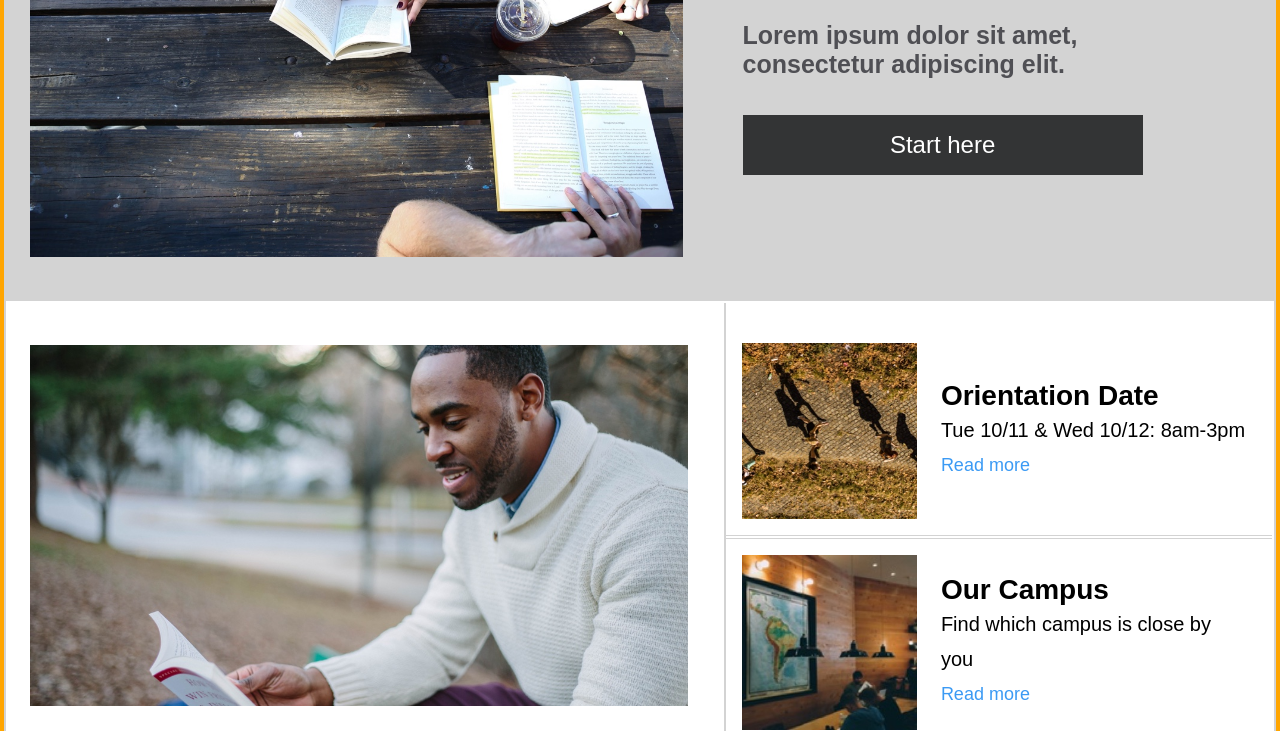
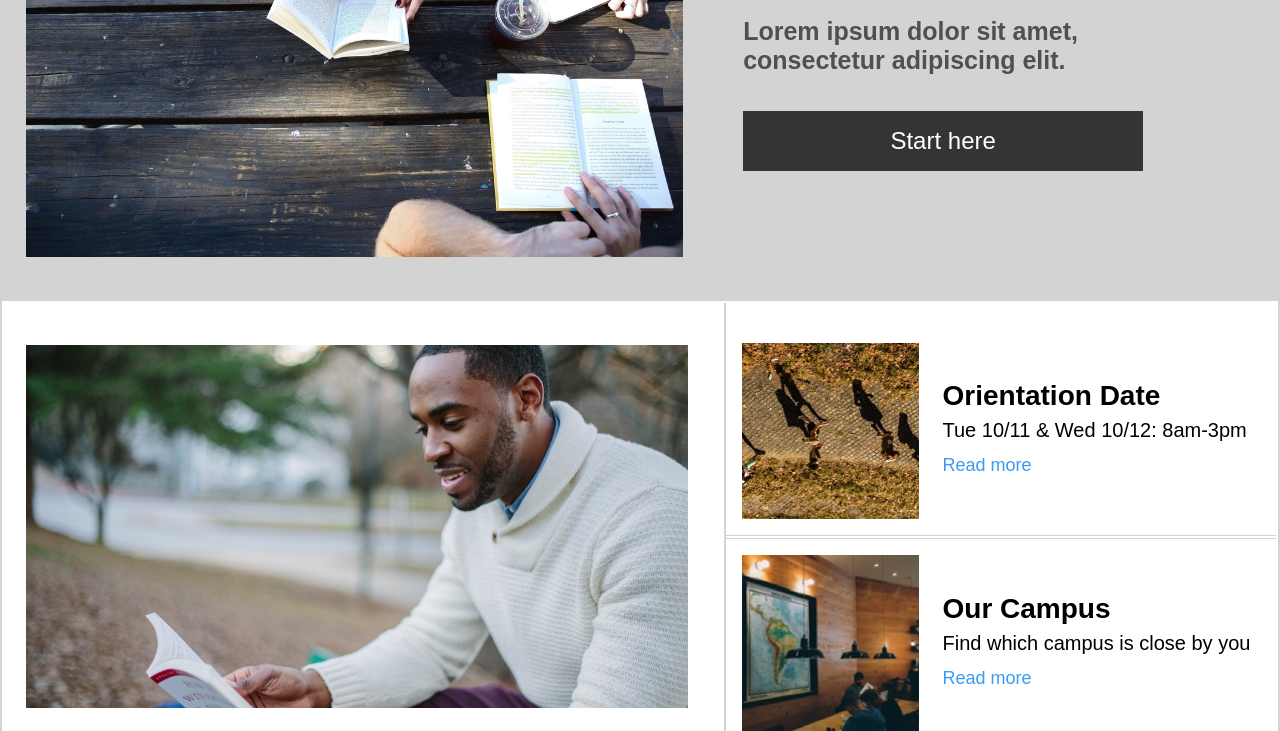
Before and after one commit to MrDreKC/Cap_Colmar-Academy, a plain HTML site: page index.html in a window 1280 px wide. Shown: the part 380-1111 px from the top of the page. Drawn offline with Linux system fonts and the light colour scheme; files whose address does not match are found by name.

Commit message:
Update style.css

```diff
--- a/css/style.css
+++ b/css/style.css
@@ -13,7 +13,6 @@ body {
   max-width: 1400px;
   margin: 0 auto;
   width: 100%;
-  border: 4px solid orange;
 }
 
 /*Section Start - Header*/
```
